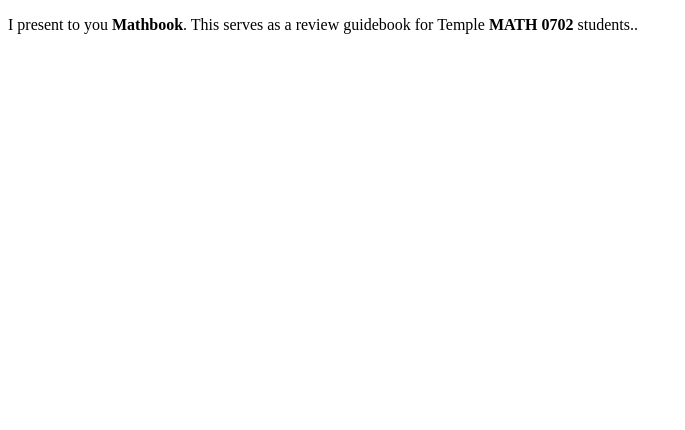
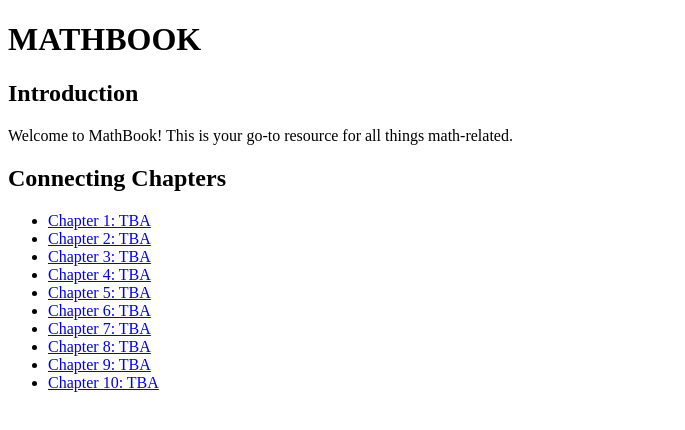
Before and after one commit to ellenguyen/MathBook, a plain HTML site: page index.html in a window 1280 px wide. Shown: the whole page, without its empty margins (0-685 px from the left). Drawn offline with Linux system fonts and the light colour scheme.

Commit message:
add chapters

```diff
--- a/index.html
+++ b/index.html
@@ -1,9 +1,35 @@
-<!doctype html>
-<html>
-    <head>
-        <title>Welcome page</title>
-    </head>
-    <body>
-        <p>I present to you <strong>Mathbook</strong>. This serves as a review guidebook for Temple <strong>MATH 0702</strong> students..</p>
-    </body>
+<!DOCTYPE html>
+<html lang="en">
+<head>
+    <meta charset="UTF-8">
+    <meta name="viewport" content="width=device-width, initial-scale=1.0">
+    <title>Welcome to MathBook</title>
+    <link rel="stylesheet" href="styles/style.css">
+</head>
+<body>
+    <header>
+        <h1>MATHBOOK</h1>
+    </header>
+    <main>
+        <section>
+            <h2>Introduction</h2>
+            <p>Welcome to MathBook! This is your go-to resource for all things math-related.</p>
+        </section>
+        <section>
+            <h2>Connecting Chapters</h2>
+            <ul>
+                <li><a href="chapters/chapter_1.html">Chapter 1: TBA</a></li>
+                <li><a href="chapters/chapter_2.html">Chapter 2: TBA</a></li>
+                <li><a href="chapters/chapter_3.html">Chapter 3: TBA</a></li>
+                <li><a href="chapters/chapter_4.html">Chapter 4: TBA</a></li>
+                <li><a href="chapters/chapter_5.html">Chapter 5: TBA</a></li>
+                <li><a href="chapters/chapter_6.html">Chapter 6: TBA</a></li>
+                <li><a href="chapters/chapter_7.html">Chapter 7: TBA</a></li>
+                <li><a href="chapters/chapter_8.html">Chapter 8: TBA</a></li>
+                <li><a href="chapters/chapter_9.html">Chapter 9: TBA</a></li>
+                <li><a href="chapters/chapter_10.html">Chapter 10: TBA</a></li>
+            </ul>
+        </section>
+    </main>
+</body>
 </html>
```
